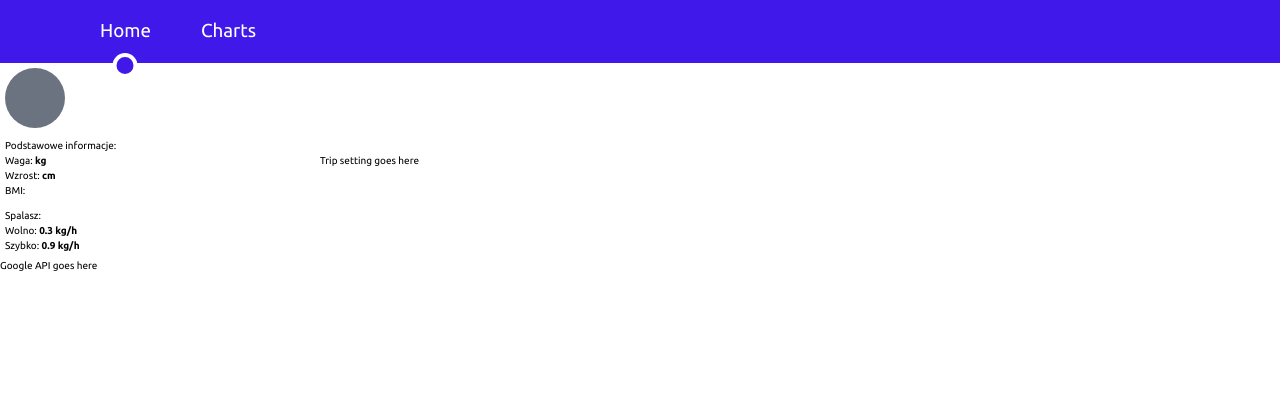
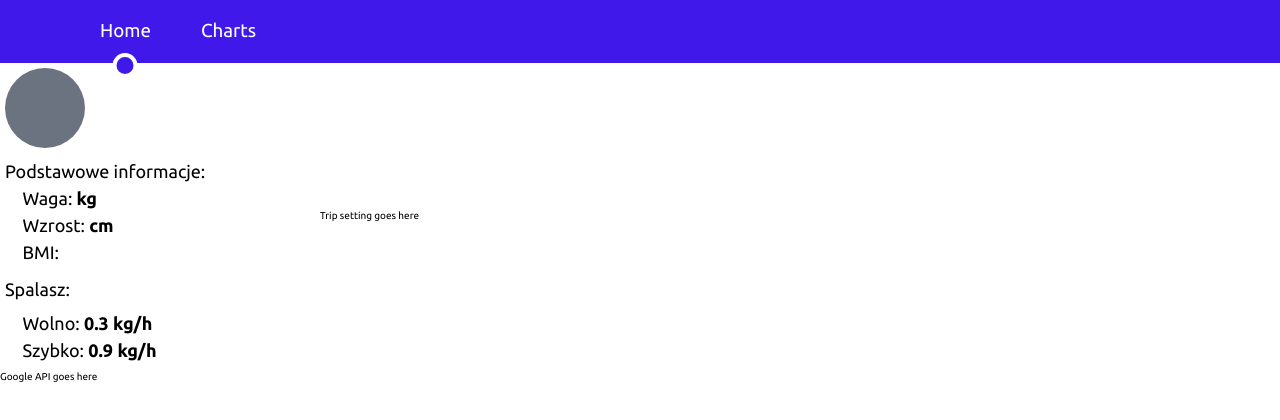
Before and after one commit to KrolMateusz/praktyki1, a Vue app: page / in a window 1280 px wide. Shown: the top 420 px of the page. Built offline with nearby package versions, Linux system fonts and the light colour scheme.

Commit message:
added text base in profile, added dynamic change values in modal

```diff
--- a/src/components/common/Avatar.vue
+++ b/src/components/common/Avatar.vue
@@ -1,22 +1,22 @@
 <template>
-  <div class="relative w-24 h-24">
+  <div class="relative w-32 h-32">
     <img
       :src="getImage"
       alt="Your avatar"
-      class="w-24 h-24 rounded-full"
+      class="w-32 h-32 rounded-full"
       v-if="getImage"
     />
     <div
       class="
-        w-24
-        h-24
+        w-32
+        h-32
         relative
         flex
         justify-center
         items-center
         rounded-full
         bg-gray-500
-        text-6xl text-white
+        text-8xl text-white
         uppercase
       "
       v-else
--- a/src/components/common/Profile.vue
+++ b/src/components/common/Profile.vue
@@ -1,5 +1,5 @@
 <template>
-  <div class="max-w-sm">
+  <div class="max-w-sm text-base">
     <div class="flex w-full p-2">
       <div @click="$emit('openModal')" class="group relative cursor-pointer">
         <div
@@ -15,7 +15,7 @@
           class="
             cursor-pointer
             opacity-0
-            w-24
+            w-32
             text-center text-white
             absolute
             top-1/2
@@ -29,10 +29,10 @@
         </p>
       </div>
       <div class="flex flex-col justify-center ml-3">
-        <p class="font-medium text-5xl break-all">
+        <p class="font-medium text-7xl break-all">
           {{ name }}
         </p>
-        <p class="text-2xl break-all">{{ lastname }}</p>
+        <p class="text-5xl break-all">{{ lastname }}</p>
       </div>
     </div>
     <UserStats :FFMI="FFMI" :lowTempo="lowTempo" :fastTempo="fastTempo" />
--- a/src/components/common/UserInfoForm.vue
+++ b/src/components/common/UserInfoForm.vue
@@ -35,10 +35,11 @@
       <text-input
         classes="relative w-24"
         type="number"
+        step="0.01"
         label="Wzrost"
         min="0"
         v-model:value.number="height"
-        ><span>{{ heightUnit }}</span>
+      >
         <Error
           :message="errors.height"
           classes="absolute w-max -bottom-6"
@@ -58,6 +59,7 @@
         classes="relative w-24"
         type="number"
         label="Waga"
+        step="0.01"
         min="0"
         v-model:value.number="weight"
       >
@@ -97,25 +99,7 @@ export default {
     RadioGroup,
     TextInput,
   },
-  setup() {
-    const dynamicHeight = () => {
-      if (heightUnit.value === "cm") {
-        height.value *= 100;
-      }
-      if (heightUnit.value === "m") {
-        height.value /= 100;
-      }
-    };
-    const dynamicWeight = () => {
-      if (weightUnit.value === "kg") {
-        weight.value = (weight.value * 2.205).toFixed(1);
-        console.log(weight.value);
-      }
-      if (weightUnit.value === "lbs") {
-        weight.value = (weight.value * 0.454).toFixed(1);
-        console.log(weight.value);
-      }
-    };
+  setup(props, { emit }) {
     const store = useStore();
     const name = ref(store.getters.getName);
     const lastname = ref(store.getters.getLastname);
@@ -145,6 +129,22 @@ export default {
     ];
     const errors = ref({});
 
+    const dynamicHeight = () => {
+      if (heightUnit.value === "cm") {
+        height.value *= 100;
+      }
+      if (heightUnit.value === "m") {
+        height.value /= 100;
+      }
+    };
+    const dynamicWeight = () => {
+      if (weightUnit.value === "kg") {
+        weight.value = (weight.value * 0.454).toFixed(1);
+      }
+      if (weightUnit.value === "lbs") {
+        weight.value = (weight.value * 2.205).toFixed(1);
+      }
+    };
     const checkForm = (e) => {
       errors.value = {};
       e.preventDefault();
@@ -162,7 +162,10 @@ export default {
       if (!weight.value) {
         errors.value.weight = "Waga jest wymagana";
       }
-      if (Object.keys(errors.value).length === 0) setUser();
+      if (Object.keys(errors.value).length === 0) {
+        setUser();
+        emit("closeModal");
+      }
     };
     const hideModal = () => store.commit("HIDE_MODAL");
     const setUser = () =>
--- a/src/components/common/UserStats.vue
+++ b/src/components/common/UserStats.vue
@@ -1,6 +1,7 @@
 <template>
   <div class="flex flex-col p-2">
     <p class="">Podstawowe informacje:</p>
+    <div class="pl-7">
       <p>
         Waga: <span class="font-semibold">{{ weight }} {{ weightUnit }}</span>
       </p>
@@ -17,8 +18,10 @@
         >
       </p>
     </div>
+  </div>
   <div class="infoContainer p-2">
     <p>Spalasz:</p>
+    <div class="pl-7 pt-3">
       <p>
         Wolno:
         <span class="font-semibold">{{ lowTempo }} {{ weightUnit }}/h</span>
@@ -27,6 +30,7 @@
         Szybko:
         <span class="font-semibold">{{ fastTempo }} {{ weightUnit }}/h</span>
       </p>
+    </div>
   </div>
 </template>
 
```
Lines whose indentation alone changed are shown as unchanged.
